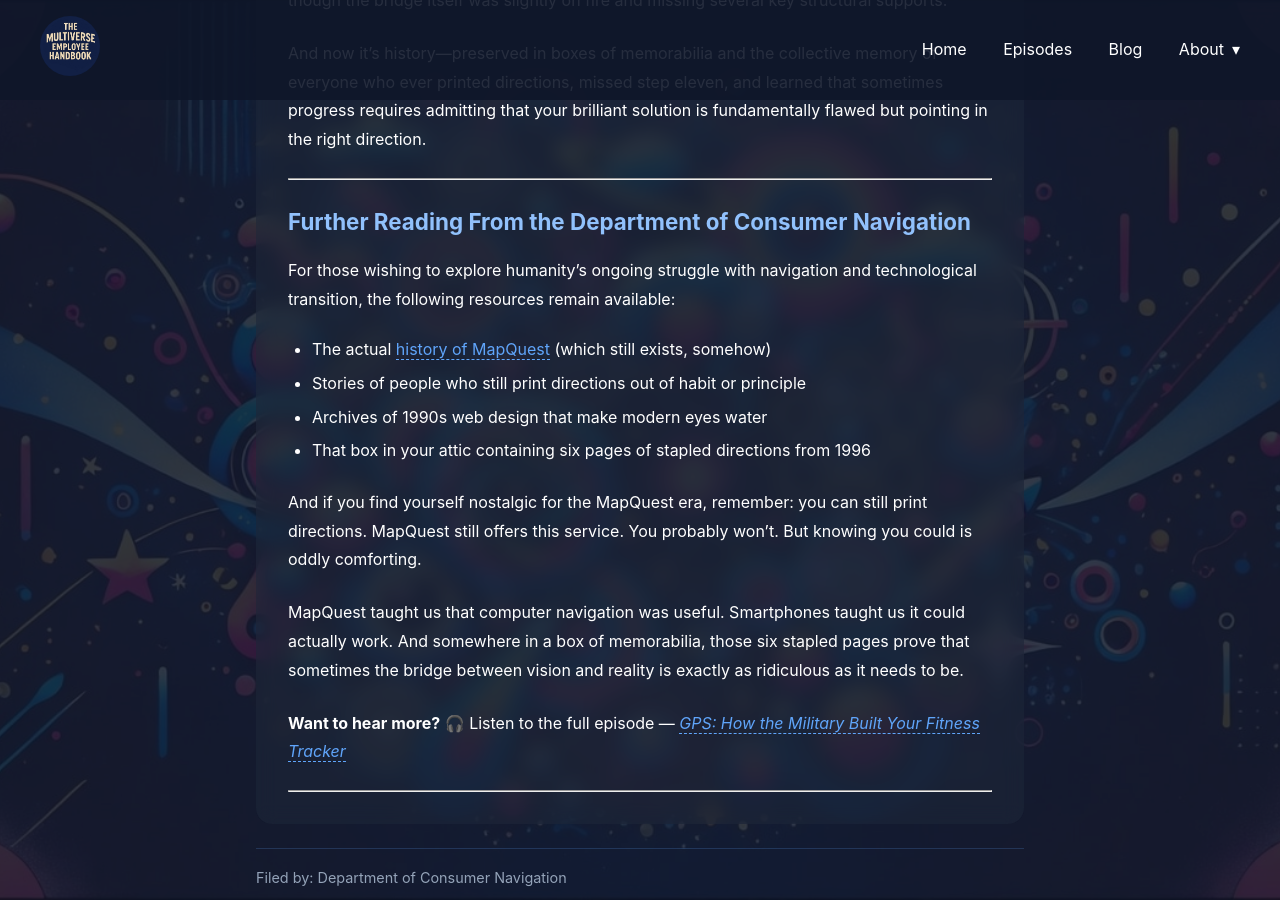
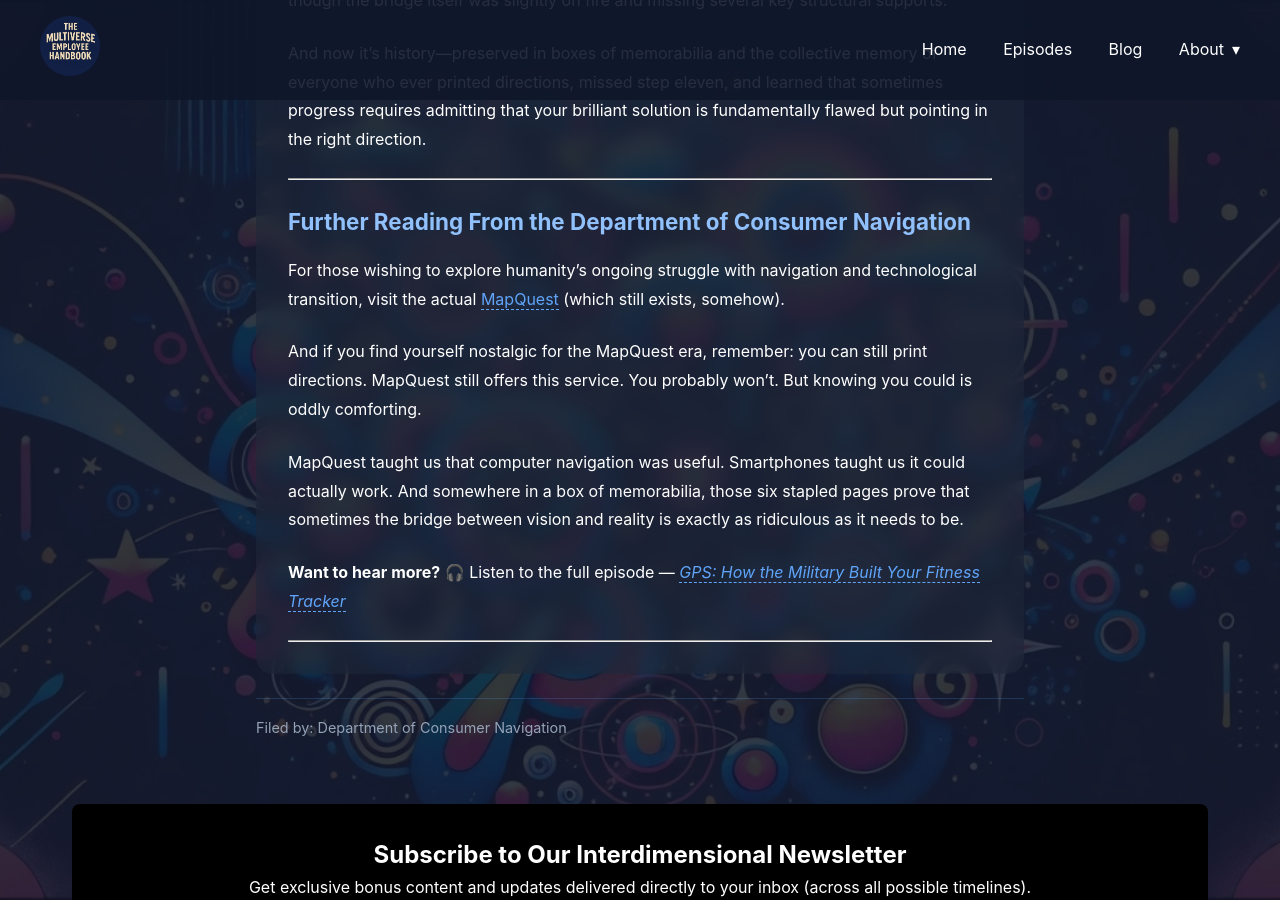
Before and after one commit to forward6/tmeh, a Jekyll site: the page built from _posts/2026-01-16-mapquest-the-brief-glorious-era-of-printed-directions.md, in a window 1280 px wide and 900 px high, scrolled down 5121 px. Built offline with Jekyll 4.4.1, drawn with Linux system fonts in a browser that asks for light colours.

Commit message:
Change to post

```diff
--- a/_posts/2026-01-16-mapquest-the-brief-glorious-era-of-printed-directions.md
+++ b/_posts/2026-01-16-mapquest-the-brief-glorious-era-of-printed-directions.md
@@ -128,12 +128,7 @@
 
 ### Further Reading From the Department of Consumer Navigation
 
-For those wishing to explore humanity's ongoing struggle with navigation and technological transition, the following resources remain available:
-
-- The actual [history of MapQuest](https://www.mapquest.com/) (which still exists, somehow)
-- Stories of people who still print directions out of habit or principle
-- Archives of 1990s web design that make modern eyes water
-- That box in your attic containing six pages of stapled directions from 1996
+For those wishing to explore humanity's ongoing struggle with navigation and technological transition, visit the actual [MapQuest](https://www.mapquest.com/) (which still exists, somehow).
 
 And if you find yourself nostalgic for the MapQuest era, remember: you can still print directions. MapQuest still offers this service. You probably won't. But knowing you could is oddly comforting.
 
```
